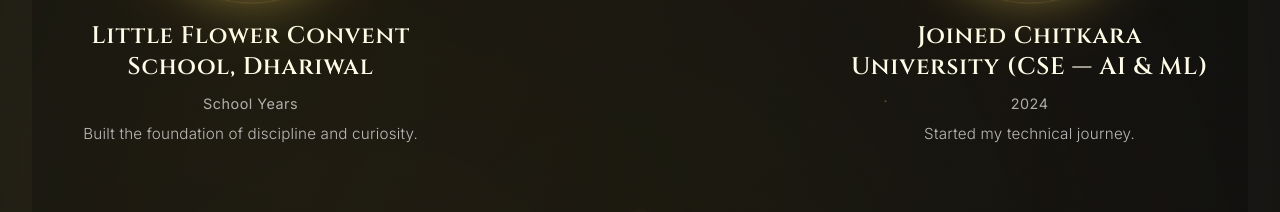
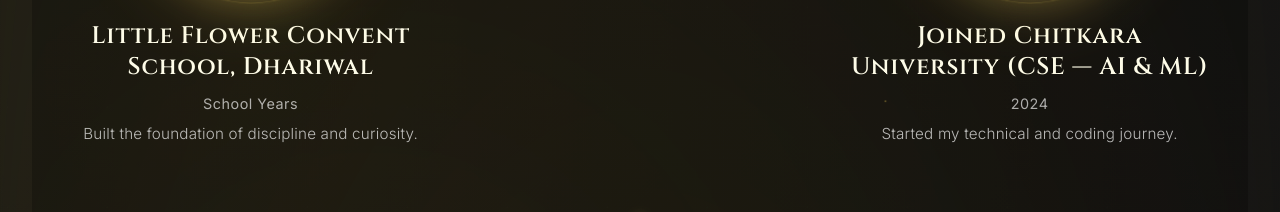
Before and after one commit to NSharp-mahajan/Portfolio, a React (Vite) app: page /about in a window 1280 px wide. Shown: the part 1300-1512 px from the top of the page. Built offline with nearby package versions, Linux system fonts and the light colour scheme.

Commit message:
minor changes

```diff
--- a/src/AboutPage.jsx
+++ b/src/AboutPage.jsx
@@ -239,7 +239,7 @@
       id: 'chitkara',
       title: 'Joined Chitkara University (CSE — AI & ML)',
       date: '2024',
-      description: 'Started my technical journey.',
+      description: 'Started my technical and coding journey.',
       image: chitkaraImage
     },
     {
```
